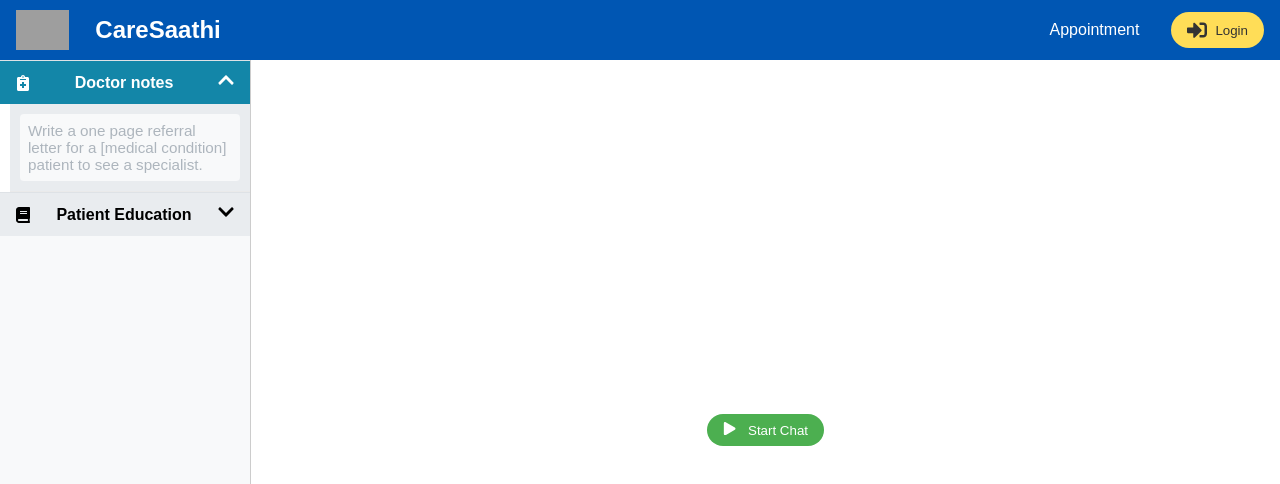
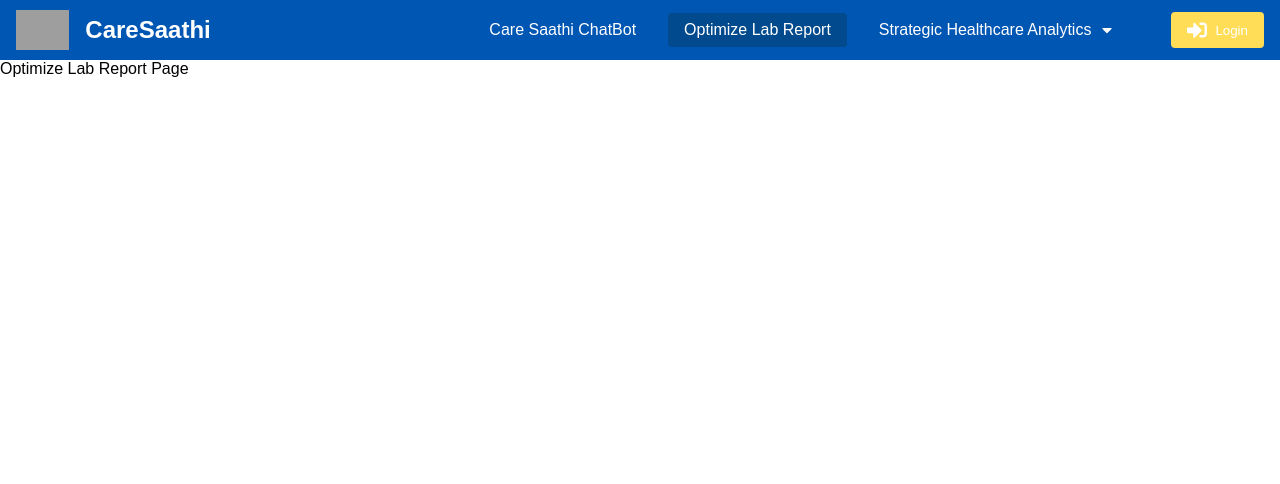
Before and after one commit to ap539813/LLM-Powered-Medical-ChatBot-old, a React (Create React App) app in the folder SaathiCare_React/: page /optimize-lab-report in a window 1280 px wide. Shown: the top 484 px of the page. Built offline with nearby package versions, Linux system fonts and the light colour scheme; grey boxes are pictures that could not be loaded.

Commit message:
NavBar Update

```diff
--- a/SaathiCare_React/src/App.css
+++ b/SaathiCare_React/src/App.css
@@ -10,8 +10,9 @@
 .app-body {
   display: flex;
   height: calc(100vh - 60px);
+  padding-top: 60px;
   overflow: hidden;
-  flex: 1;
+  transition: margin-left 0.3s;
 }
 
 body, html {
--- a/SaathiCare_React/src/App.js
+++ b/SaathiCare_React/src/App.js
@@ -1,11 +1,29 @@
-import React, { useState } from 'react';
+import React, { useState, useEffect } from 'react';
+import { Routes, Route, useLocation, BrowserRouter as Router } from 'react-router-dom';
 import Navbar from './components/NavBar/NavBar';
 import Sidebar from './components/SideBar/SideBar';
 import MainContent from './components/MainContent/MainContent';
 import './App.css';
+import OptimizeLabReport from './pages/OptimizeLabReport/OptimizeLabReport';
+import ImageAnalytics from './pages/ImageAnalytics/ImageAnalytics';
+import ExtentPrediction from './pages/ExtentPrediction/ExtentPrediction';
+
+const AppWrapper = () => {
+  return (
+    <Router>
+      <App />
+    </Router>
+  );
+};
 
 const App = () => {
+  const location = useLocation();
   const [selectedPrompt, setSelectedPrompt] = useState('');
+  const [sidebarVisible, setSidebarVisible] = useState(true);
+  useEffect(() => {
+    const hideSidebarPaths = ["/optimize-lab-report", "/image-analytics", "/extent-prediction"];
+    setSidebarVisible(!hideSidebarPaths.includes(location.pathname));
+  }, [location.pathname]);
 
   const handlePromptSelect = (prompt) => {
     setSelectedPrompt(prompt);
@@ -14,12 +32,17 @@ const App = () => {
   return (
     <>
       <Navbar />
-      <div className="app-body">
-        <Sidebar onPromptSelect={handlePromptSelect} />
-        <MainContent selectedPrompt={selectedPrompt} onPromptChange={setSelectedPrompt} />
+      <div className={`app-body ${sidebarVisible ? 'with-sidebar' : 'without-sidebar'}`}>
+        {sidebarVisible && <Sidebar onPromptSelect={handlePromptSelect} />}
+        <Routes>
+          <Route path="/" element={<MainContent selectedPrompt={selectedPrompt} onPromptChange={setSelectedPrompt} />} />
+          <Route path="/optimize-lab-report" element={<OptimizeLabReport />} />
+          <Route path="/image-analytics" element={<ImageAnalytics />} />
+          <Route path="/extent-prediction" element={<ExtentPrediction />} />
+        </Routes>
       </div>
     </>
   );
 };
 
-export default App;
+export default AppWrapper;
--- a/SaathiCare_React/src/components/NavBar/NavBar.css
+++ b/SaathiCare_React/src/components/NavBar/NavBar.css
@@ -1,16 +1,21 @@
 .navbar {
   display: flex;
   align-items: center;
+  justify-content: space-between;
   background-color: #0056b3;
   color: white;
   padding: 0 1rem;
   height: 60px;
+  position: fixed;
+  top: 0;
+  width: 100%;
+  z-index: 1000;
 }
 
 .navbar-brand {
-  flex-grow: 1;
   display: flex;
   align-items: center;
+  cursor: pointer;
 }
 
 .navbar-logo {
@@ -18,20 +23,25 @@
   margin-right: 1rem;
 }
 
-.navbar-right {
+.navbar-items {
   display: flex;
   align-items: center;
   justify-content: flex-end;
 }
 
-.nav-item {
+.nav-item, .nav-item a, .nav-item button {
   padding: 0.5rem 1rem;
+  margin: 0 0.5rem;
   cursor: pointer;
-  transition: background-color 0.3s;
+  display: flex;
+  align-items: center;
+  text-decoration: none;
+  color: white;
   border-radius: 4px;
+  position: relative;
 }
 
-.nav-item:hover {
+.nav-item:hover, .nav-item a:hover, .nav-item button:hover {
   background-color: #004a8d;
 }
 
@@ -40,12 +50,12 @@
   border: none;
   color: #333;
   padding: 0.5rem 1rem;
-  margin-left: 1rem;
+  margin-left: 0.5rem;
   border-radius: 20px;
   cursor: pointer;
-  transition: background-color 0.3s, transform 0.3s;
   display: flex;
   align-items: center;
+  transition: background-color 0.3s, transform 0.3s;
 }
 
 .login-button:hover {
@@ -55,28 +65,76 @@
 
 .login-icon {
   margin-right: 0.5rem;
-  color: #333;
   font-size: 1.25rem;
 }
 
 .navbar-heading {
-  margin-left: 10px;
   font-size: 1.5rem;
   font-weight: bold;
-  color: #ffffff;
 }
 
+.dropdown-content {
+  display: none;
+  position: absolute;
+  background-color: #f9f9f9;
+  box-shadow: 0px 8px 16px 0px rgba(0,0,0,0.2);
+  z-index: 1001;
+  top: 100%;
+  left: 0;
+  border-radius: 4px;
+}
+
+.nav-item.dropdown .dropdown-content {
+  display: none;
+}
+
+.nav-item.dropdown:hover .dropdown-content {
+  display: block;
+}
+
+.nav-item.dropdown .dropdown-content a {
+  color: black;
+  padding: 12px 16px;
+  text-decoration: none;
+  display: block;
+}
+
+.nav-item.dropdown .dropdown-content a:hover {
+  background-color: #f1f1f1;
+}
+
+.dropdown-icon {
+  margin-left: 0.5rem;
+  transition: transform 0.3s;
+}
+
+.nav-item.active,
+.dropdown-item.active {
+  background-color: #004a8d;
+  color: white;
+}
 
 @media (max-width: 768px) {
   .navbar {
-    flex-wrap: nowrap;
+    flex-direction: column;
+    align-items: flex-start;
+    padding: 0.5rem 1rem;
   }
 
-  .navbar-nav {
-    display: none;
+  .navbar-items, .navbar-brand {
+    width: 100%;
+    justify-content: space-between;
+    margin-top: 0.5rem;
   }
 
-  .navbar-right {
-    flex-grow: 0;
+  .nav-item, .nav-item a, .nav-item button {
+    width: 100%;
+    text-align: left;
+    padding: 10px 0;
+    margin: 2px 0;
+  }
+
+  .dropdown-content {
+    width: 100%;
   }
 }
--- a/SaathiCare_React/src/components/NavBar/NavBar.js
+++ b/SaathiCare_React/src/components/NavBar/NavBar.js
@@ -1,23 +1,57 @@
-import React from 'react';
+import React, { useState } from 'react';
 import './NavBar.css';
-import { FaSignInAlt } from 'react-icons/fa';
+import { FaSignInAlt, FaCaretDown } from 'react-icons/fa';
+import { NavLink, useNavigate } from 'react-router-dom';
 
 function NavBar() {
+  const [isDropdownOpen, setIsDropdownOpen] = useState(false);
+  const navigate = useNavigate();
+
+  const handleChatbotClick = () => {
+    navigate("/");
+  };
+
+  const toggleDropdown = () => {
+    setIsDropdownOpen(!isDropdownOpen);
+  };
+
+  const openDropdown = () => {
+    setIsDropdownOpen(true);
+  };
+
+  const closeDropdown = () => {
+    setIsDropdownOpen(false);
+  };
+
   return (
     <nav className="navbar">
-      <div className="navbar-brand">
+      <div className="navbar-brand" onClick={handleChatbotClick}>
         <img src="https://lh3.googleusercontent.com/u/0/drive-viewer/AKGpihbYUgV9yP3x10tHQ3v6MzOoLBoFEHOpEzJJqW-ToQxKk8V5jtO0ngEn_geQloM7I1CLpGcwAh4g42cfrTy_pb-veyge=w1572-h1558" alt="Logo" className="navbar-logo" />
         <span className="navbar-heading">CareSaathi</span>
       </div>
-      <ul className="navbar-nav">
-        <div className="navbar-right">
-          <div className="nav-item">Appointment</div>
+      <div className="navbar-items">
+        <div className="nav-item" activeClassName="active" onClick={handleChatbotClick}>
+          Care Saathi ChatBot
+        </div>
+        <NavLink to="/optimize-lab-report" activeClassName="active" className="nav-item" onClick={closeDropdown}>
+          Optimize Lab Report
+        </NavLink>
+        <div className="nav-item dropdown" onClick={toggleDropdown} onMouseEnter={openDropdown} onMouseLeave={closeDropdown}>
+          Strategic Healthcare Analytics <FaCaretDown className="dropdown-icon"/>
+          {isDropdownOpen && (
+            <div className="dropdown-content">
+              <NavLink to="/image-analytics" activeClassName="active" onClick={closeDropdown}>Image Analytics</NavLink>
+              <NavLink to="/extent-prediction" activeClassName="active" onClick={closeDropdown}>Extent Prediction and Preventive Planning</NavLink>
+            </div>
+          )}
+        </div>
+        <div className="nav-item">
           <button className="login-button">
             <FaSignInAlt className="login-icon" />
             Login
           </button>
         </div>
-      </ul>
+      </div>
     </nav>
   );
 }
--- /dev/null
+++ b/SaathiCare_React/src/pages/ExtentPrediction/ExtentPrediction.js
@@ -0,0 +1,8 @@
+import React from 'react';
+import './ExtentPrediction.css';
+
+const ExtentPrediction = () => {
+  return <div>Extend Prediction Page</div>;
+};
+
+export default ExtentPrediction;
--- /dev/null
+++ b/SaathiCare_React/src/pages/ImageAnalytics/ImageAnalytics.js
@@ -0,0 +1,8 @@
+import React from 'react';
+import './ImageAnalytics.css';
+
+const ImageAnalytics = () => {
+  return <div>Image Analytics Page</div>;
+};
+
+export default ImageAnalytics;
--- /dev/null
+++ b/SaathiCare_React/src/pages/OptimizeLabReport/OptimizeLabReport.js
@@ -0,0 +1,8 @@
+import React from 'react';
+import './OptimizeLabReport.css';
+
+const OptimizeLabReport = () => {
+  return <div>Optimize Lab Report Page</div>;
+};
+
+export default OptimizeLabReport;
```
Also changed, not shown: SaathiCare_React/src/pages/ExtentPrediction/ExtentPrediction.css (added), SaathiCare_React/src/pages/ImageAnalytics/ImageAnalytics.css (added), SaathiCare_React/src/pages/OptimizeLabReport/OptimizeLabReport.css (added).
